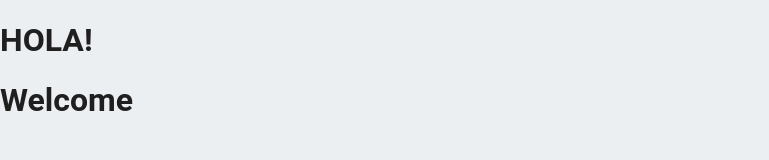
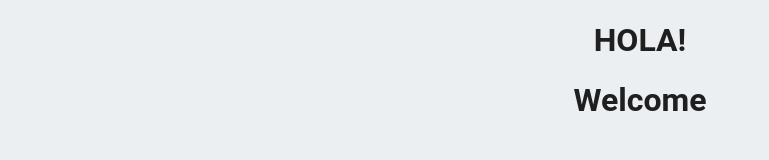
Before and after one commit to IanOMejiaC/Cooking, a plain HTML site: page public/index.html in a window 1280 px wide. Shown: the whole page, without its empty margins (0-769 px from the left). Drawn offline with Linux system fonts and the light colour scheme; some packages are replaced by stand-ins of ours; files that its build step writes are made by us from their sources.

Commit message:
s
* cambio de titulo del index
* se agrega plantilla 1 css

```diff
--- /dev/null
+++ b/public/CSS/plantilla1.css
@@ -0,0 +1,4 @@
+h1{
+	text-align: center;
+	text-decoration-color: pink;
+}
--- a/public/index.html
+++ b/public/index.html
@@ -3,7 +3,8 @@
   <head>
     <meta charset="utf-8">
     <meta name="viewport" content="width=device-width, initial-scale=1">
-    <title>Welcome to Firebase Hosting</title>
+    <title>Bienvenida al recetario de Mamá</title>
+    <link rel="stylesheet" type="text/css" href="plantilla1.css">
 
     <!-- update the version number as needed -->
     <script defer src="/__/firebase/8.6.1/firebase-app.js"></script>
@@ -37,6 +38,7 @@
         body { border-top: 16px solid #ffa100; }
       }
     </style>
+
   </head>
   <body>
     <h1>HOLA!</h1>
```
